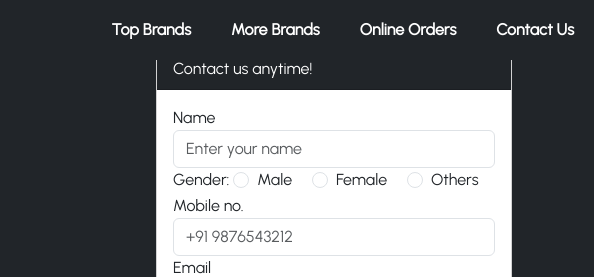
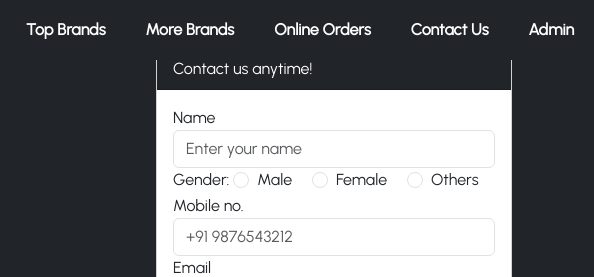
Before and after one commit to Seenivasan-A/Aesthetic_Aura_WAD_Project, a plain HTML site: page contact.html in a window 1280 px wide. Shown: the top 277 px of the page, 686-1280 px from the left. Drawn offline with nearby package versions, Linux system fonts and the light colour scheme; some icons are missing.

Commit message:
Update contact.html

```diff
--- a/contact.html
+++ b/contact.html
@@ -33,6 +33,9 @@
                     <li class="nav-item active fw-bold">
                         <a class="nav-link text-white" href="./contact.html">Contact Us</a>
                     </li>
+                    <li class="nav-item active fw-bold">
+                            <a class="nav-link text-white" href="./admin.html">Admin</a>
+                        </li>
                 </ul>
             </div>
         </div>
```
